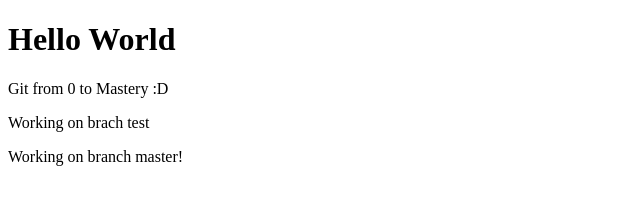
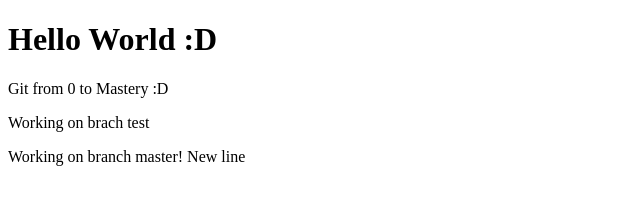
Before and after one commit to EncryptedAsimov/Practice-GIT, a plain HTML site: page index.html in a window 1280 px wide. Shown: the whole page, without its empty margins (0-640 px from the left). Drawn offline with Linux system fonts and the light colour scheme.

Commit message:
Adding span line and smile in h1

```diff
--- a/index.html
+++ b/index.html
@@ -5,7 +5,7 @@
     <title>Project with GIT & VScode</title>
 </head>
 <body>
-    <h1>Hello World</h1>
+    <h1>Hello World :D</h1>
     <p>Git from 0 to Mastery :D</p>
     <section>
         <p>Working on brach test</p>
@@ -13,6 +13,7 @@
     <div>
         <p>
             Working on branch master!
+            <span>New line</span>
         </p>
     </div>
 </body>
```
